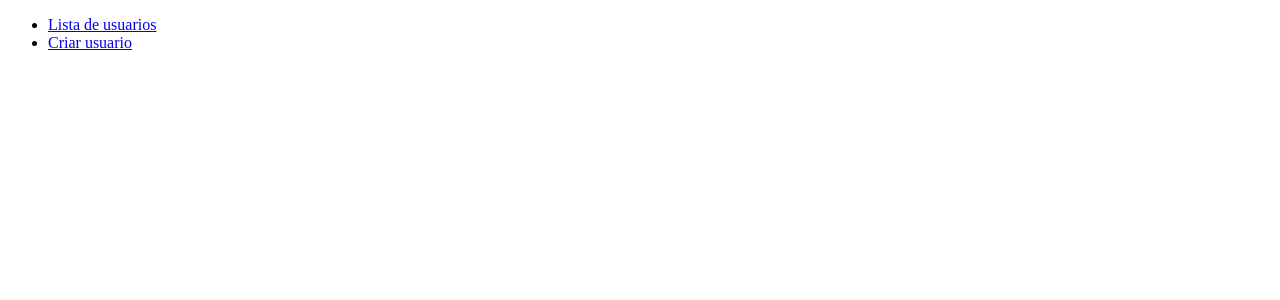
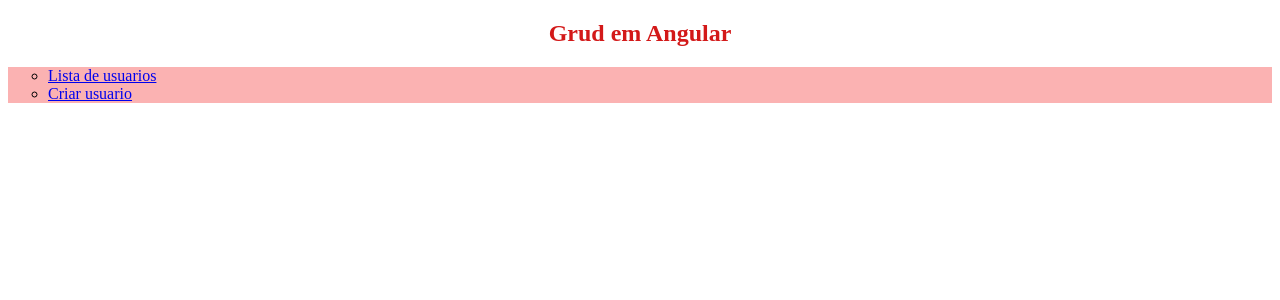
Before and after one commit to lucass235/Projeto_Angular, an Angular app in the folder tutorial-angular/app-angular/: page / in a window 1280 px wide. Shown: the top 300 px of the page. Built offline with nearby package versions, Linux system fonts and the light colour scheme.

Commit message:
Finalizações no CSS do projeto

```diff
--- a/tutorial-angular/app-angular/src/app/app.component.css
+++ b/tutorial-angular/app-angular/src/app/app.component.css
@@ -0,0 +1,11 @@
+#titulo {
+    font-size: 1.5em;  /* tamanho da fonte */
+    text-align: center; /* alinhamento do texto */
+    color: #d31919; /* cor do texto */
+}
+
+ul {
+    list-style-type: circle; /* tipo de lista */
+    background-color: rgba(247, 99, 99, 0.493); /* cor de fundo */
+
+}
--- a/tutorial-angular/app-angular/src/app/app.component.html
+++ b/tutorial-angular/app-angular/src/app/app.component.html
@@ -1,3 +1,4 @@
+<h2 id="titulo"> Grud em Angular </h2>
 <nav>
   <ul>
     <li><a routerLink="/users">Lista de usuarios</a></li>
--- a/tutorial-angular/app-angular/src/app/users/delete-user/delete-user.component.css
+++ b/tutorial-angular/app-angular/src/app/users/delete-user/delete-user.component.css
@@ -8,9 +8,19 @@ div {
   width: 100%;
   margin-top: 20px;
   background-color: #f5f5f5;
+  font-size: 20px;
 }
 
-button {
-    margin-top: 20px;
-    border: 1px solid black;
+#confirmar, #cancelar {
+  background-color: #4caf50; /* cor de fundo */
+  color: rgb(10, 1, 1); /* cor do texto */
+  padding: 10px 10px; /* espaçamento interno */
+  margin: 8px 0; /* espaçamento superior */
+  cursor: pointer; /* ponteiro do mouse */
+  width: 7%; /* largura */
 }
+
+#cancelar {
+  background-color: #f44336; /* cor de fundo */
+  margin-left: 10px; /* espaçamento esquerdo */
+}
--- a/tutorial-angular/app-angular/src/app/users/delete-user/delete-user.component.html
+++ b/tutorial-angular/app-angular/src/app/users/delete-user/delete-user.component.html
@@ -1,17 +1,19 @@
-<h2>Você deseja remover esse  Usuario? </h2>
+<h2>Você deseja remover esse Usuario?</h2>
 <div *ngIf="user">
   <label> Id:
-        <strong>{{user.id}}</strong>
+    <strong>{{ user.id }}</strong>
   </label>
-            <br> <br>
+  <br />
+  <br />
   <label> Nome:
-<strong>{{user.first_name}}</strong>
+    <strong>{{ user.first_name }}</strong>
   </label>
-    <br> <br>
+  <br />
+  <br />
   <label>Sobrenome:
-        <strong>{{user.last_name}}</strong>
+    <strong>{{ user.last_name }}</strong>
   </label>
-         <br><br>
-         <button (click)="delete()"> Confirmar</button>
-         <button (click)="cancel()"> Cancelar</button>
+  <br /><br />
+  <button (click)="delete()" id="confirmar">Confirmar</button>
+  <button (click)="cancel()" id="cancelar">Cancelar</button>
 </div>
--- a/tutorial-angular/app-angular/src/app/users/update-user/update.component.css
+++ b/tutorial-angular/app-angular/src/app/users/update-user/update.component.css
@@ -1,31 +1,31 @@
 div {
-    background: rgb(230, 230, 230);
-    width: 50%;
-    height: 300px;
-    overflow-x: hidden;
-    display: flex;
-    flex-direction: column;
-    justify-content: center;
-    margin-left: 25%;
-    margin-right: 25%;
+    background: rgb(230, 230, 230); /* cor de fundo */
+    width: 50%; /* largura */
+    height: 300px; /* altura */
+    overflow-x: hidden; /* não exibe scroll horizontal */
+    display: flex; /* exibe como flex */
+    flex-direction: column; /* direção do flex */
+    justify-content: center; /* alinhamento vertical */
+    margin-left: 25%; /* margem esquerda */
+    margin-right: 25%; /* margem direita */
   }
 
   h2 {
-    text-align: center;
-    font-family: "Roboto", sans-serif;
-    font-size: 20px;
-    font-weight: bold;
-    color: #000;
-    margin-top: 20px;
+    text-align: center; /* alinhamento do texto */
+    font-family: "Roboto", sans-serif;  /* fonte */
+    font-size: 20px; /* tamanho da fonte */
+    font-weight: bold; /* peso da fonte */
+    color: #000; /* cor do texto */
+    margin-top: 20px; /* margem superior */
   }
 
 
   button {
-    background-color: #4caf50;
-    color: white;
-    padding: 14px 20px;
-    margin: 8px 0;
-    border: none;
-    cursor: pointer;
-    width: 25%;
+    background-color: #4caf50; /* cor de fundo */
+    color: white; /* cor do texto */
+    padding: 14px 20px; /* espaçamento interno */
+    margin: 8px 0; /* espaçamento superior */
+    border: none; /* sem borda */
+    cursor: pointer; /* ponteiro do mouse */
+    width: 25%; /* largura */
   }
```
Lines whose indentation alone changed are shown as unchanged.
